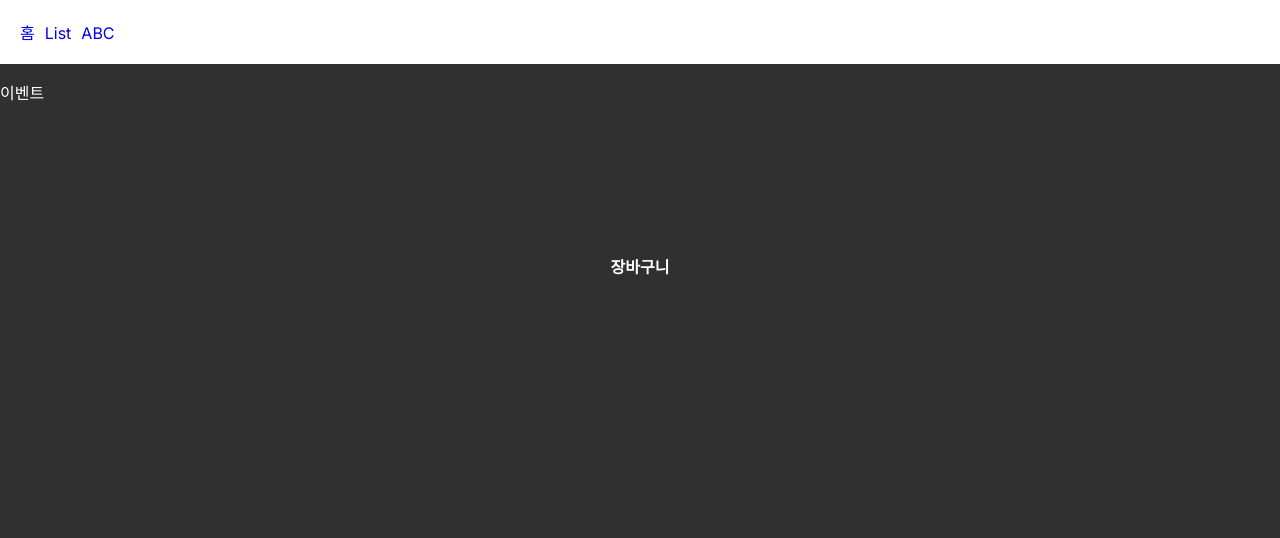
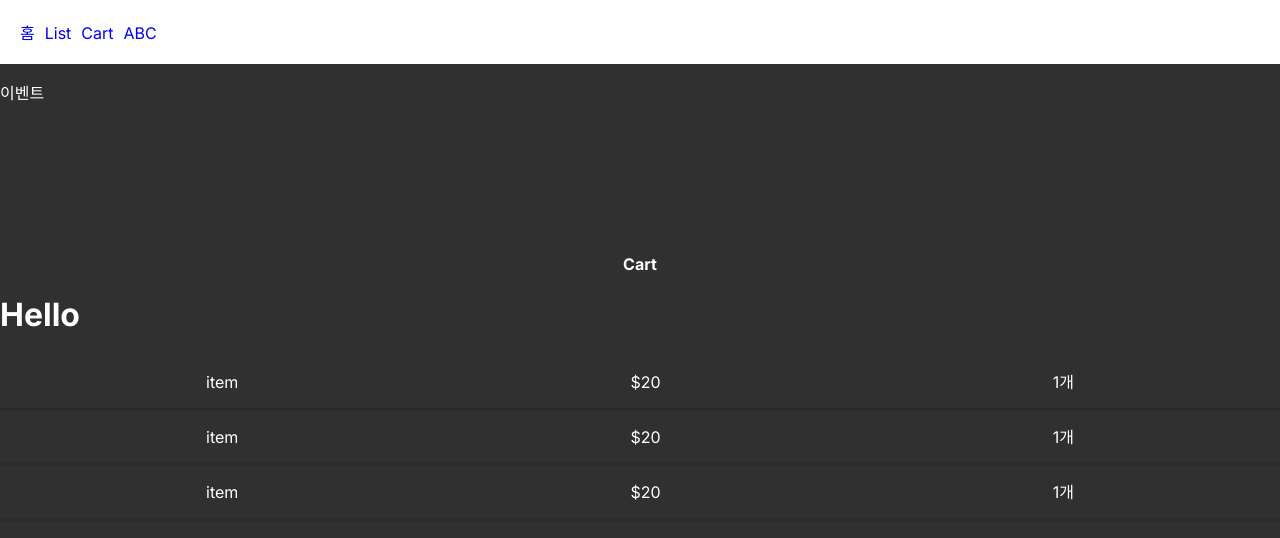
Before and after one commit to netkro-0706/nextjs-13-playground, a Next.js app: page /cart in a window 1280 px wide. Shown: the top 538 px of the page. Built offline with nearby package versions, Linux system fonts and the light colour scheme.

Commit message:
add: cart component

```diff
--- /dev/null
+++ b/app/cart/data.js
@@ -0,0 +1,6 @@
+let data = {
+  age: 20,
+  name: "kim",
+};
+
+export default data;
--- a/app/cart/page.js
+++ b/app/cart/page.js
@@ -1,7 +1,15 @@
-export default function List() {
+import CartItem from "../components/cartItem/page";
+import Welecome from "../components/welecome/page";
+import data from "./data";
+
+export default function Cart() {
   return (
     <div>
-      <h4 className="title">장바구니</h4>
+      <h4 className="title">Cart</h4>
+      <Welecome />
+      <CartItem props={data} />
+      <CartItem />
+      <CartItem />
     </div>
   );
 }
--- /dev/null
+++ b/app/components/cartItem/page.js
@@ -0,0 +1,9 @@
+export default function CartItem({ age = 20, name = "item" }) {
+  return (
+    <div className="cart-item">
+      <p>{name}</p>
+      <p>${age}</p>
+      <p>1개</p>
+    </div>
+  );
+}
--- /dev/null
+++ b/app/components/welecome/page.js
@@ -0,0 +1,3 @@
+export default function Welecome() {
+  return <h1>Hello</h1>;
+}
--- a/app/globals.css
+++ b/app/globals.css
@@ -34,3 +34,11 @@ body {
   width: 100%;
   height: auto;
 }
+
+.cart-item {
+  padding: 10px;
+  display: flex;
+  justify-content: space-around;
+  border-bottom: 3px solid rgb(43, 43, 43);
+  line-height: 0px;
+}
--- a/app/layout.js
+++ b/app/layout.js
@@ -16,6 +16,7 @@ export default function RootLayout({ children }) {
         <div className="navbar">
           <Link href="/">홈</Link>
           <Link href="/list">List</Link>
+          <Link href="/cart">Cart</Link>
           <Link href="/abc">ABC</Link>
         </div>
         {children}
```
